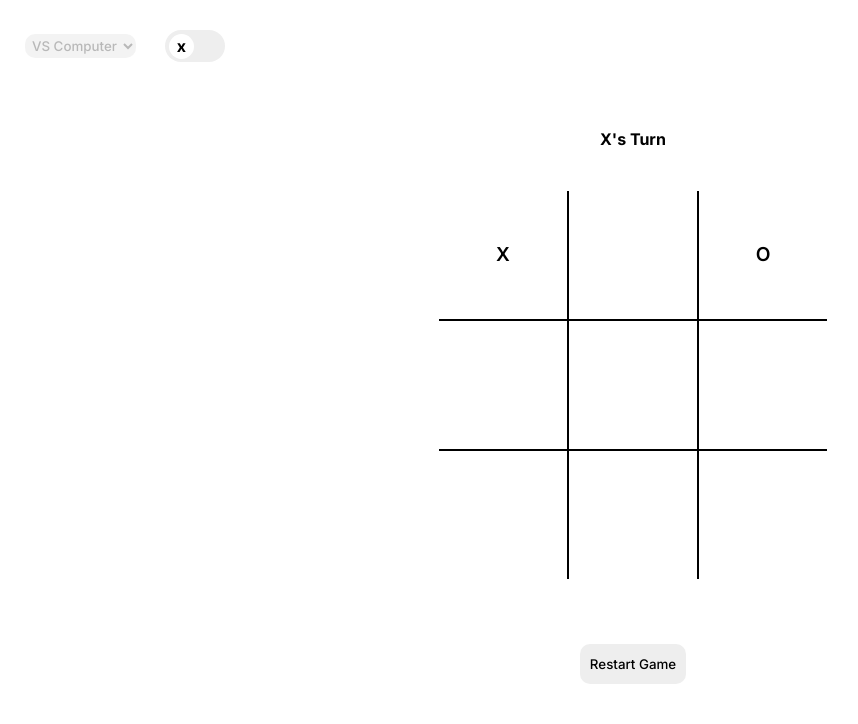
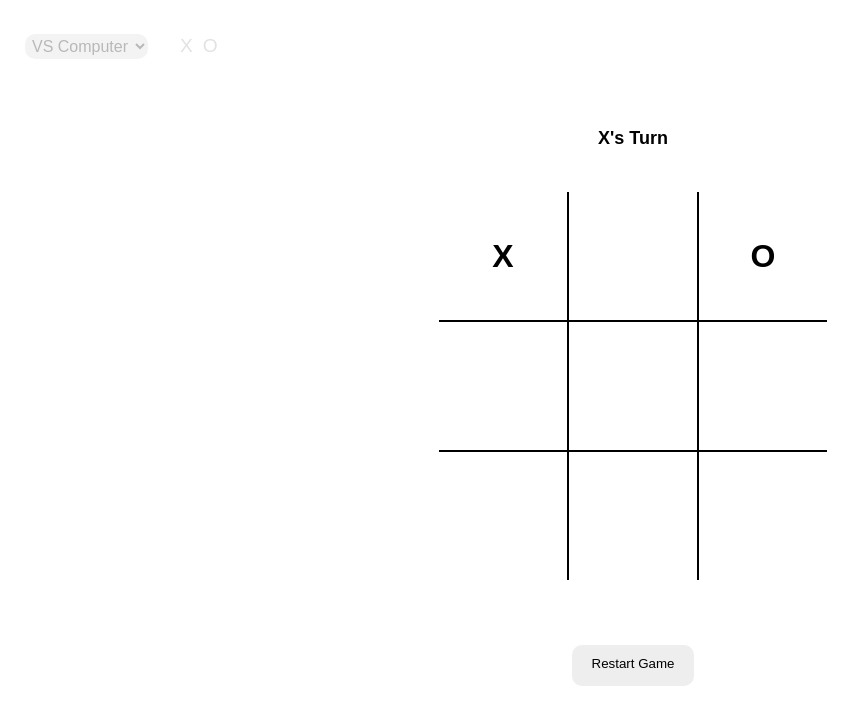
Before and after one commit to themaxboucher/tic-tac-toe, a plain HTML site: page index.html in a window 1280 px wide. Both pictures are taken after a click on the button 510 px from the left and 254 px from the top of the page. Shown: the whole page, without its empty margins (7-865 px from the left). Drawn offline with Linux system fonts and the light colour scheme; a web font is replaced by a local one.

Commit message:
Add bulk design changes change font change player selction

```diff
--- a/app.js
+++ b/app.js
@@ -2,10 +2,10 @@
 const grid = document.querySelectorAll('.grid-item');
 const gridState = {one: null, two: null, three: null, four: null, five: null, six: null, seven: null, eight: null, nine: null,};
 const text = document.getElementById('turn');
-const player = document.getElementById('player');
+const playerX = document.getElementById('player-x');
+const playerO = document.getElementById('player-o');
 const winnerDisplay = document.getElementById('winner');
 const restartBtn = document.getElementById('restart');
-const popup = document.getElementById('popup');
 //Set default turn to 0
 let turn = 0;
 
@@ -15,12 +15,12 @@ const setting = document.getElementById('setting');
 const changeSetting = () => {
     if (setting.value == 'VS Friend') {
         computer = false;
-        text.innerHTML = "Start game";
-        player.disabled = true;
+        text.innerHTML = "X's Turn";
+        playerO.disabled = true;
     } else {
         computer = true;
         text.innerHTML = 'Start game or select player';
-        player.disabled = false;
+        playerO.disabled = false;
     }
 };
 setting.addEventListener('change', changeSetting);
@@ -89,7 +89,8 @@ const claimSquare = (square, num) => {
 // The computer makes a move...
 const computerMove = () => {
     turn++
-    player.disabled = true;
+    playerX.disabled = true;
+    playerO.disabled = true;
     setting.disabled = true;
     restartBtn.disabled = false;
     // Algorithm to determine which square to claim (i.e. what move to make)
@@ -121,11 +122,13 @@ const computerMove = () => {
     checkWin();
 }
 // Computer makes the first move if you change your player (X's or O's)
-player.addEventListener('change', computerMove);
+playerO.addEventListener('click', computerMove);
+
 
 const move = (square, num) => {
     turn++
-    player.disabled = true;
+    playerX.disabled = true;
+    playerO.disabled = true;
     setting.disabled = true;
     restartBtn.disabled = false;
     square.disabled = true;
@@ -161,10 +164,10 @@ const restart = () => {
         item.disabled = false;
     });
     if (computer) {
-        player.disabled = false;
+        playerX.disabled = true;
+        playerO.disabled = false;
     }
     turn = 0;
-    player.checked = false;
     text.innerHTML = "X's Turn";
     setting.disabled = false;
     winnerDisplay.innerHTML = '';
--- a/index.html
+++ b/index.html
@@ -14,11 +14,10 @@
                 <option value="VS Computer">VS Computer</option>
                 <option value="VS Friend">VS Friend</option>
             </select>
-
-            <label class="checkbox">
-                <input type="checkbox" id="player"/>
-                <div class="checkmark"></div>
-            </label>
+            <div id="select-player">
+                <button id="player-x" disabled>X</button>
+                <button id="player-o">O</button>
+            </div>
 
         </section>
         <section id="game">
--- a/style.css
+++ b/style.css
@@ -1,11 +1,11 @@
-@import url('https://fonts.googleapis.com/css2?family=Inter:wght@100;200;300;400;500;600;700;800;900&display=swap');
+@import url('https://fonts.googleapis.com/css2?family=Darumadrop+One&display=swap');
 
 * {
     box-sizing: border-box;
     margin: 0;
     padding: 0;
     line-height: 1.5em;
-    font-family: 'Inter', sans-serif;
+    font-family: 'Darumadrop One', sans-serif;
 }
 
 body {
@@ -25,78 +25,40 @@ body {
     gap: 10px;
 }
 
-#setting {
+select#setting {
     margin: 12px;
     padding: 3px;
     font-weight: 500;
+    font-size: medium;
     border: none;
     border-radius: 10px;
     cursor: pointer;
     outline: none;
 }
 
-#setting:disabled {
+select#setting:disabled {
     color: #9B9B9B;
     cursor: default;
 }
 
-.checkbox {
-    display: inline-block;
-    position: relative;
-    padding-left: 50px;
+div#select-player {
+    display: flex;
+    align-items: center;
+    justify-content: center;
+    gap: 10px;
+    margin: 10px;
+}
+
+div#select-player > button {
+    border: none;
+    background: none;
+    font-size: larger;
     cursor: pointer;
-    -webkit-user-select: none;
-    -moz-user-select: none;
-    -ms-user-select: none;
-    user-select: none;
-    margin: 7px;
 }
-.checkbox input {
-    position: absolute;
-    opacity: 0;
-    cursor: pointer;
-    height: 0;
-    width: 0;
-}
-.checkbox input:checked ~ .checkmark {
-    background-color: #000000;
-}
-.checkbox input:disabled ~ .checkmark {
+
+div#select-player > button:disabled {
     cursor: default;
-}
-.checkbox input:checked ~ .checkmark:after {
-    left: 31px;
-    content: "o";
-}
-.checkbox:hover input ~ .checkmark {
-    background-color: #EEEEEE;
-}
-.checkbox:hover input:checked ~ .checkmark {
-    background-color: #000000;
-}
-.checkbox .checkmark {
-    position: absolute;
-    top: 1px;
-    left: 0;
-    height: 32px;
-    width: 60px;
-    background-color: #EEEEEE;
-    transition: background-color 0.25s ease;
-    border-radius: 25px;
-}
-.checkbox .checkmark:after {
-    content: "x";
-    font-weight: 700;
-    text-align: center;
-    position: absolute;
-    left: 4px;
-    top: 3.5px;
-    width: 25px;
-    height: 25px;
-    display: block;
-    background-color: #fff;
-    border-radius: 50%;
-    transition: left 0.25s ease;
+    opacity: 0.4;
 }
 
 #game {
@@ -106,7 +68,7 @@ body {
 }
 
 #turn {
-    font-size: medium;
+    font-size: large;
     padding: 20px 0;
 }
 
@@ -119,6 +81,7 @@ body {
 }
 
 .grid-item {
+    /* font-family: 'Varela Round', sans-serif; */
     background-color: white;
     border: none;
     text-align: center;
@@ -126,7 +89,7 @@ body {
     width: 8rem;
     cursor: pointer;
     color: black;
-  font-size: larger;
+    font-size: xx-large;
     font-weight: 600;
     transition: 0.25s ease;
 }
@@ -137,7 +100,7 @@ body {
 
 #restart {
     margin: 10px 0;
-    padding: 10px;
+    padding: 9px 20px 12px 20px;
     font-weight: 500;
     border: none;
     border-radius: 10px;
```
Lines whose indentation alone changed are shown as unchanged.
